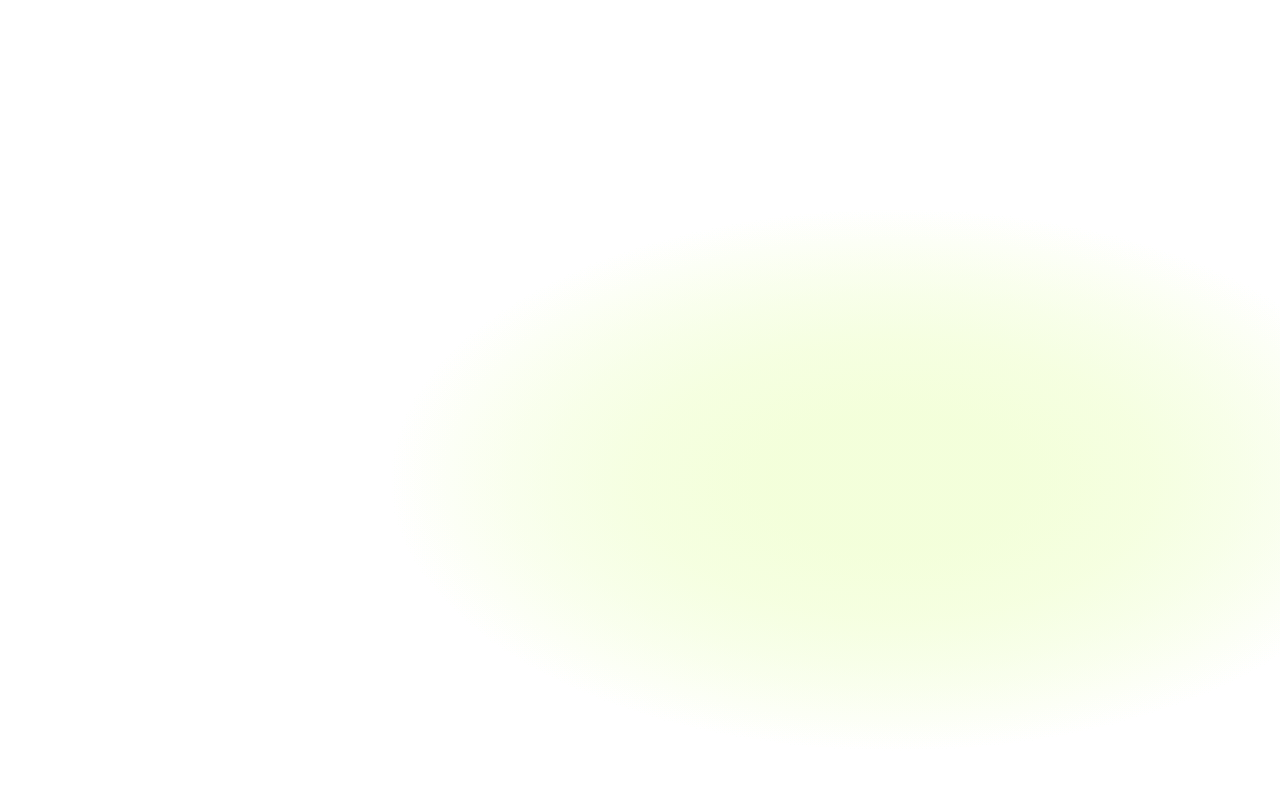
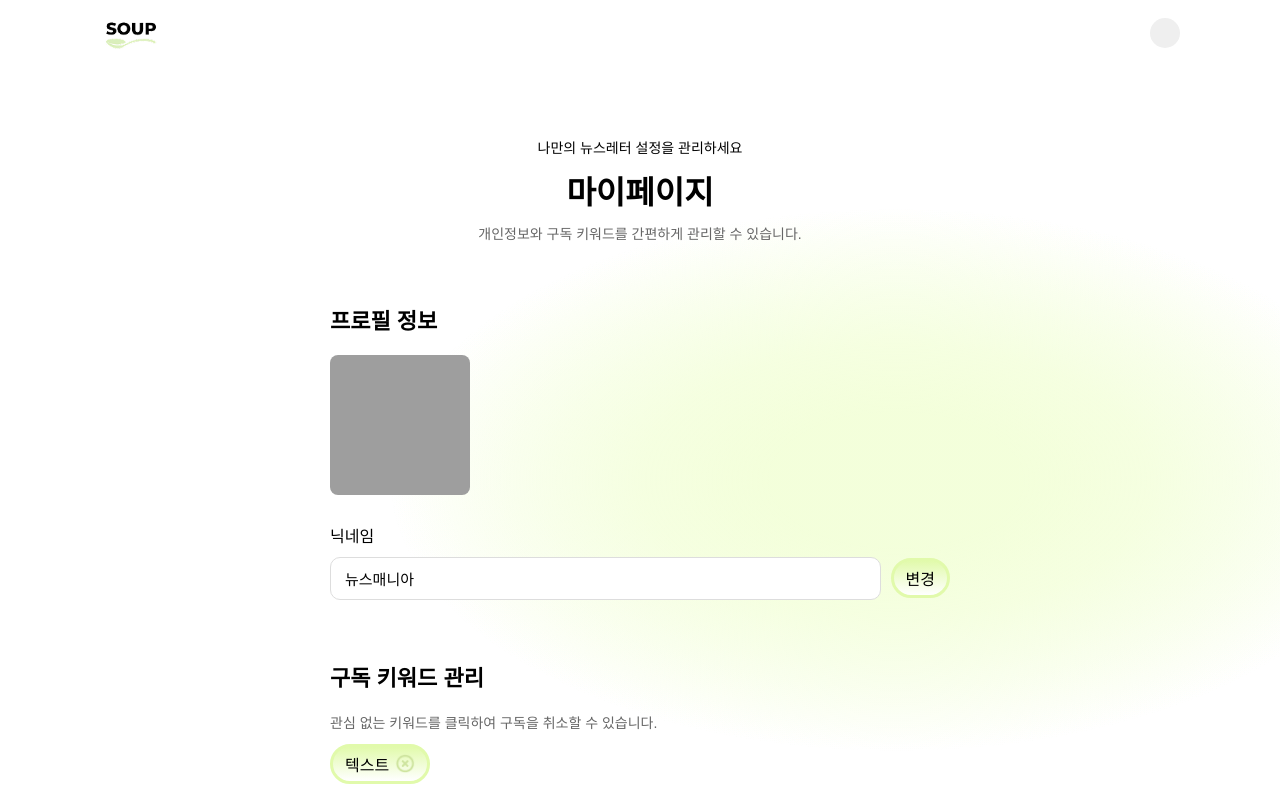
Before and after one commit to pal-lang-gwi/soup-frontend_v2, a React (Vite) app: page /mypage in a window 1280 px wide. Before the commit this address had no page. Shown: the top 800 px of the page. Built offline with nearby package versions, Linux system fonts and the light colour scheme; grey boxes are pictures that could not be loaded; a web font is replaced by a local one.

Commit message:
feat: Mypage 퍼블리싱

```diff
--- a/src/app/routers/router.tsx
+++ b/src/app/routers/router.tsx
@@ -3,6 +3,7 @@ import { LandingPage } from '@/pages/landing'
 import { HomePage } from '@/pages/home'
 import { NewsPage } from '@/pages/news'
 import { AdminPage } from '@/pages/admin'
+import { MyPage } from '@/pages/mypage'
 
 // import { AuthGuard, AdminGuard, AdditionalInfoGuard } from '@/routes/guards';
 // import { MainLayout } from '@/routes/layouts/MainLayout';
@@ -14,6 +15,7 @@ const AppRoutes = () => (
     {/* 로그인 후 접근 가능 페이지 */}
     <Route path='/home' element={<HomePage />} />
     <Route path='/news' element={<NewsPage />} />
+    <Route path='/mypage' element={<MyPage />} />
 
     {/* 관리자 페이지 */}
     <Route path='/admin' element={<AdminPage />} />
--- /dev/null
+++ b/src/pages/mypage/MyPage.module.scss
@@ -0,0 +1,137 @@
+@import '../../app/styles/color.scss';
+
+.root {
+  min-height: 100%;
+  display: flex;
+  flex-direction: column;
+  align-items: center;
+  padding-bottom: 80px;
+}
+
+/* 헤더 */
+.header {
+  margin-top: 70px;
+  text-align: center;
+
+  .subtitle {
+    font-size: 14px;
+    color: var(--text-sub);
+  }
+
+  .title {
+    font-size: 32px;
+    font-weight: 700;
+    margin: 10px 0;
+  }
+
+  .desc {
+    font-size: 14px;
+    color: #666;
+  }
+}
+
+/* 공통 섹션 */
+.section {
+  width: 100%;
+  max-width: 620px;
+  margin-top: 60px;
+}
+
+.sectionTitle {
+  font-size: 22px;
+  font-weight: 700;
+  margin-bottom: 20px;
+}
+
+/* --- 프로필 이미지 + 닉네임 전체 레이아웃 --- */
+.profileColumn {
+  display: flex;
+  flex-direction: column;
+  gap: 28px;
+}
+
+/* --- 프로필 이미지 + 오버레이 --- */
+.profileImgOverlayContainer {
+  position: relative;
+  width: 140px;
+  height: 140px;
+}
+
+.profileImg {
+  width: 100%;
+  height: 100%;
+  border-radius: 8px;
+  object-fit: cover;
+}
+
+/* Hover overlay */
+.overlay {
+  position: absolute;
+  inset: 0;
+
+  background: rgba(0, 0, 0, 0.35);
+  border-radius: 8px;
+
+  display: flex;
+  align-items: center;
+  justify-content: center;
+
+  opacity: 0;
+  transition: opacity 0.2s ease-in-out;
+  cursor: pointer;
+}
+
+.profileImgOverlayContainer:hover .overlay {
+  opacity: 1;
+}
+
+/* overlay 텍스트 */
+.changeText {
+  color: #fff;
+  font-size: 16px;
+  font-weight: 500;
+}
+
+/* --- 닉네임 변경 --- */
+.nicknameWrapper {
+  display: flex;
+  flex-direction: column;
+  gap: 10px;
+}
+
+.label {
+  font-size: 16px;
+  font-weight: 500;
+}
+
+.inputRow {
+  display: flex;
+  align-items: center;
+  gap: 10px;
+}
+
+.nicknameInput {
+  flex: 1;
+  padding: 12px 14px;
+  border: 1px solid #ddd;
+  border-radius: 10px;
+  font-size: 15px;
+}
+
+/* --- 키워드 칩 --- */
+.keywordChip {
+  margin-top: 12px;
+}
+
+.desc2 {
+  font-size: 14px;
+  color: #666;
+  margin-bottom: 12px;
+}
+
+/* footer */
+.footer {
+  margin-top: 120px;
+  font-size: 40px;
+  font-weight: 800;
+}
--- a/src/pages/mypage/MyPage.tsx
+++ b/src/pages/mypage/MyPage.tsx
@@ -1,7 +1,90 @@
+import { Button } from '@/shared/ui/Button/Button'
+import styles from './MyPage.module.scss'
+import { NavBarLoggedIn } from '@/widgets/NavBar/NavBarLoggedIn'
+
 const MyPage = () => {
+  const handleProfileImageChange = () => {
+    console.log('이미지 변경 클릭')
+    // 파일 업로드 input 트리거 연결 가능
+  }
+
   return (
-    <div>
-      <h1>MyPage</h1>
+    <div className={styles.root}>
+      <NavBarLoggedIn />
+
+      <div className={styles.header}>
+        <div className={styles.subtitle}>나만의 뉴스레터 설정을 관리하세요</div>
+        <div className={styles.title}>마이페이지</div>
+        <div className={styles.desc}>
+          개인정보와 구독 키워드를 간편하게 관리할 수 있습니다.
+        </div>
+      </div>
+
+      {/* --- 프로필 섹션 --- */}
+      <section className={styles.section}>
+        <div className={styles.sectionTitle}>프로필 정보</div>
+
+        <div className={styles.profileColumn}>
+          {/* 프로필 이미지 */}
+          <div className={styles.profileImgOverlayContainer}>
+            <img
+              src="/sample-profile.jpg"
+              className={styles.profileImg}
+              alt="profile"
+            />
+
+            <div
+              className={styles.overlay}
+              onClick={() => console.log('이미지 변경')}
+            >
+              <span className={styles.changeText}>사진 변경하기</span>
+            </div>
+          </div>
+
+          {/* 닉네임 */}
+          <div className={styles.nicknameWrapper}>
+            <span className={styles.label}>닉네임</span>
+
+            <div className={styles.inputRow}>
+              <input
+                className={styles.nicknameInput}
+                defaultValue="뉴스매니아"
+              />
+
+              <Button
+                size="s"
+                typeStyle="type2"
+                onClick={() => console.log('닉네임 변경')}
+              >
+                변경
+              </Button>
+            </div>
+          </div>
+        </div>
+      </section>
+
+      {/* --- 키워드 섹션 --- */}
+      <section className={styles.section}>
+        <div className={styles.sectionTitle}>구독 키워드 관리</div>
+
+        <div className={styles.desc2}>
+          관심 없는 키워드를 클릭하여 구독을 취소할 수 있습니다.
+        </div>
+
+        <div className={styles.keywordChip}>
+          <Button
+            size="s"
+            typeStyle="type2"
+            close
+            onClick={() => console.log('keyword 삭제')}
+          >
+            텍스트
+          </Button>
+        </div>
+      </section>
+
+      {/* footer */}
+      <footer className={styles.footer}>푸터자리</footer>
     </div>
   )
 }
```
